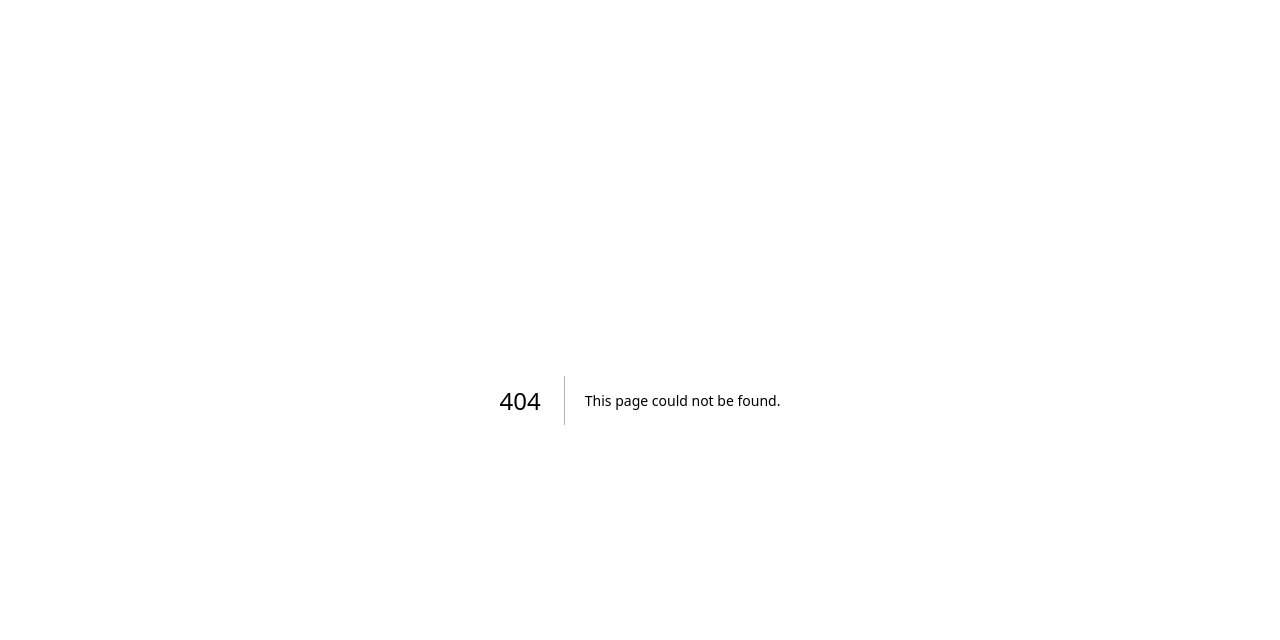
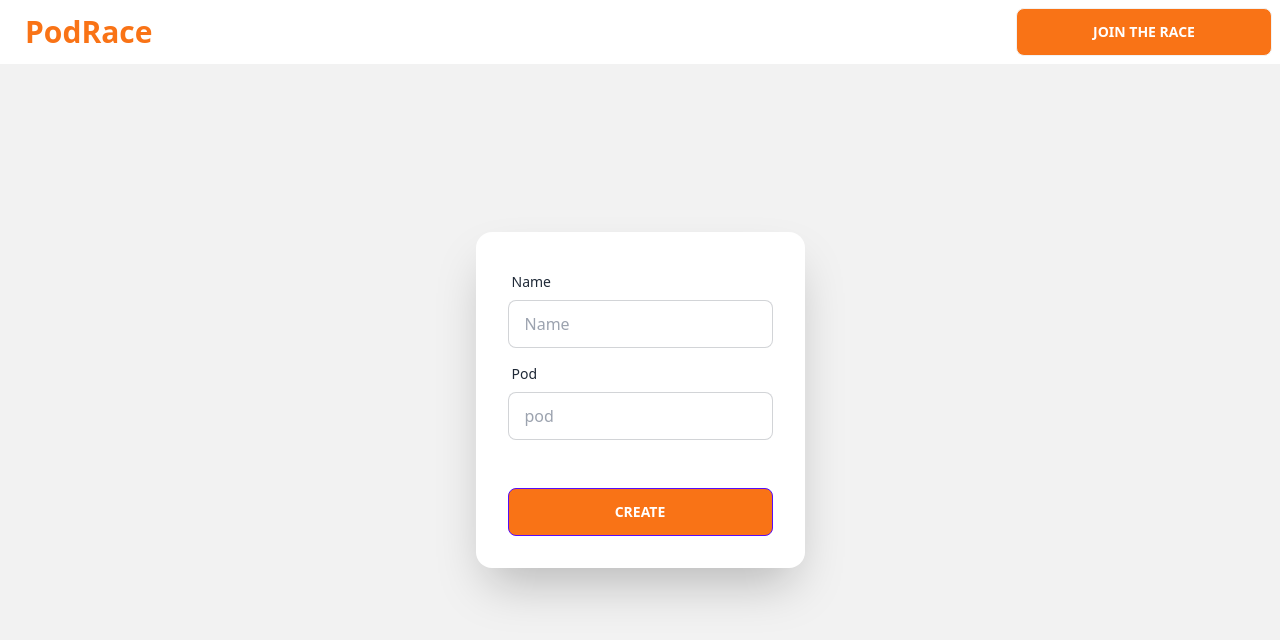
Before and after one commit to bstef/podrace, a Next.js app in the folder pdclient/: page /create in a window 1280 px wide. Before the commit this address had no page. Shown: the top 640 px of the page. Built offline with nearby package versions, Linux system fonts and the light colour scheme.

Commit message:
styling added

```diff
--- a/pdclient/src/app/actions.js
+++ b/pdclient/src/app/actions.js
@@ -1,7 +1,5 @@
 
 "use server"
-import { NextResponse } from 'next/server'
-
 
 export async function createUser(formData) {
 
@@ -16,16 +14,31 @@ export async function createUser(formData) {
         name:formData.get("name")
       }
     })
-
-
   }
 
     const res = await fetch(`http://localhost:3000/api/v1/users`,newRacer)
 
     const data = await res.json()
 
+    NextResponse.json({ data })
 
-    console.log(data)
 
 
   }
+
+  export async function fetchUsers (){
+
+   try {
+
+    const randomId = Math.floor(Math.random() * (5 - 1) + 1) / 1;
+
+    const res = await fetch(`http://localhost:3000/api/v1/users/${randomId}`)
+
+    const data = await res.json()
+
+
+    NextResponse.json({ data })
+
+   }catch(error){console.log(error)}
+
+  }
--- a/pdclient/src/app/add-user.js
+++ /dev/null
@@ -1,39 +0,0 @@
-
-"use client"
-
-// import { useState } from "react";
-import { createUser } from "@/app/actions"
-// import { useForm, SubmitHandler } from "react-hook-form"
-
-  const options = [
-    {value: '', text: 'pod'},
-    {value: 'agent', text: 'Agent'},
-    {value: 'apm', text: 'APM'},
-  ];
-
-// adding user: calling server function User
-export function AddUser() {
-  // const {register, handleSubmit} = useForm
-
-  return (
-
-
-    <form action={createUser} >
-      <div className="join ">
-            <div>
-              <input id='name-id' type="text" name='name' className="input input-bordered join-item" placeholder="Name"/>
-            </div>
-              <select className="select select-bordered join-item">
-              {options.map(option => (
-                <option key={option.value} value={option.value}>
-                  {option.text}
-                </option>
-              ))}
-              </select>
-              <button type="submit" value="Submit" className="btn join-item bg-color-gray-200">Race</button>
-        </div>
-    </form>
-
-
-    )
-}
--- /dev/null
+++ b/pdclient/src/app/create/page.js
@@ -0,0 +1,11 @@
+"use client"
+
+import { AddUser } from '@/app/functions.js'
+
+
+export default function CreateUser() {
+
+    return (
+      <AddUser />
+    )
+}
--- /dev/null
+++ b/pdclient/src/app/functions.js
@@ -0,0 +1,75 @@
+
+"use client"
+import {  useState, useEffect } from 'react'
+import Link from 'next/link'
+import { createUser } from "@/app/actions"
+
+
+export function DisplayUsers(){
+  const [firstUser, setFirstUser] = useState([])
+  useEffect(() => {
+
+      const getData = async () => {
+      const res = await fetch(`/api/user`);
+      const data = await res.json()
+      setFirstUser(data.data)
+      }
+    setInterval(getData, 5000)
+  },[])
+
+    return (
+
+
+    <div className= "columns-1" >
+      <p className="text-5xl font-bold text-orange-500 ms-0" >{firstUser.name}</p>
+    </div>
+
+
+    )
+}
+
+export function AddUser() {
+
+  return (
+
+  <div className="card flex-shrink-0 w-full max-w-sm shadow-2xl bg-base-100">
+    <form action={createUser} className="card-body">
+      <div className="form-control">
+        <label className="label">
+          <span className="label-text">Name</span>
+        </label>
+        <input id='name-id' type="text" name='name' className="input input-bordered join-item" placeholder="Name"/>
+      </div>
+      <div className="form-control">
+        <label className="label">
+          <span className="label-text">Pod</span>
+        </label>
+        <input type="text" placeholder="pod" id="pod-id" name="pod" className="input input-bordered" required />
+        <label className="label">
+        </label>
+      </div>
+      <div className="form-control mt-6">
+        <button className="btn btn-primary bg-orange-500 text-white">Create</button>
+      </div>
+    </form>
+  </div>
+
+    )
+}
+
+
+export function NavBar(){
+  return(
+    <div className="navbar bg-base-100">
+      <div className="navbar-start">
+        <Link href='/' className="btn btn-ghost normal-case text-3xl text-orange-500">PodRace</Link>
+      </div>
+      <div className="navbar-end">
+            <Link href="/create">
+            <button className="btn btn-wide bg-orange-500 text-white">Join the Race</button>
+            </Link>
+      </div>
+    </div>
+
+  )
+}
--- a/pdclient/src/app/globals.css
+++ b/pdclient/src/app/globals.css
@@ -16,7 +16,7 @@
   }
 } */
 
-main {
+/* main {
   background-color: #f5f5f5;
   object-position: center;
   padding: 20px;
@@ -42,4 +42,4 @@ margin-bottom: 20px;
     align-items: center;
     justify-content: center;
 
-}
+} */
--- a/pdclient/src/app/layout.js
+++ b/pdclient/src/app/layout.js
@@ -1,7 +1,6 @@
 import './globals.css'
-import { Inter } from 'next/font/google'
+import {NavBar} from '@/app/functions.js'
 
-const inter = Inter({ subsets: ['latin'] })
 
 export const metadata = {
   title: 'PodRace',
@@ -10,8 +9,17 @@ export const metadata = {
 
 export default function RootLayout({ children }) {
   return (
-    <html lang="en">
-      <body className={inter.className}>{children}</body>
+    <html>
+      <body>
+        <div className="hero min-h-screen bg-base-200 ">
+          <div className="fixed top-0 left-0 right-0"><NavBar/></div>
+          <div className="hero-content flex-col lg:flex-row-reverse">
+            <div className="text-center ">
+              {children}
+            </div>
+          </div>
+        </div>
+      </body>
     </html>
   )
 }
--- a/pdclient/src/app/page.js
+++ b/pdclient/src/app/page.js
@@ -1,93 +1,16 @@
 "use client"
 
-import {  useState, useEffect } from 'react'
-import { AddUser } from '@/app/add-user.js'
+import { DisplayUsers} from '@/app/functions.js'
 
 
-export default function Home() {
-    const [firstUser, setFirstUser] = useState([])
-    const [play, setPlay] = useState([true])
-    const [show, setShow] = useState([false])
+export default function Home({}) {
 
+return (
 
-    function showForm () {
-      if (show) {{setShow(true)}}
-      else {{setShow(false)}}
-    }
+  <div>
+    <h2 className="text-4xl decoration-1">Currently racing</h2>
+    <div className='my-10'><DisplayUsers/></div>
+  </div>
 
-
-
-
-  useEffect(() => {
-    console.log(play)
-    if (play) {
-      const getData = async () => {
-
-
-      const res = await fetch(`/api/user`);
-      const data = await res.json()
-      setFirstUser(data.data)
-      // console.log(data.data)
-      }
-      // getData()
-    setInterval(getData, 5000)
-  } else {[]}
-
-  },[])
-
-    return (
-      <main>
-
-        <div className="container"  data-theme="light">
-          <div className="element">
-            <div className="hero min-h-screen bg-base-200 ">
-
-              <div className="hero-content1 text-center">
-                <div className="max-w-md">
-                  {/* name display */}
-                  <div className= "columns-2 gap-y-0" >
-                    <p className="text-4xl font-bold">Hello</p>
-                    <p className="text-3xl font-bold text-orange-500 ms-0" >{firstUser.name}</p>
-                  </div>
-                  {/* form button*/}
-
-                  <details onClick={showForm} className="collapse  bg-orange-500 my-6">
-                    <summary className="collapse-title text-xl font-medium bg-orange-500 text-gray-50 ms-0">Join the race!</summary>
-                    <div className="collapse-content">
-                    {/* form */}
-
-                      <><AddUser /></>
-                    </div>
-
-
-                  </details>
-
-
-                </div>
-              </div>
-            </div>
-          </div>
-        </div>
-
-      </main>
     )
-    }
-
-
-
-                  // <h2 className="py-6"></h2>
-                  // <button onclick={displayForm}className="btn btn-primary">Join the race!</button>
-                  // {/* form */}
-                  // <div>
-                  //   <div>
-                  //   {show?
-                  //   // show
-                  //  <div>
-
-                  //  </div>
-                  //  :
-                  //  <div>
-                  //  </div>
-                  //   }
-                  //   </div>
-                  // </div>
+}
```
